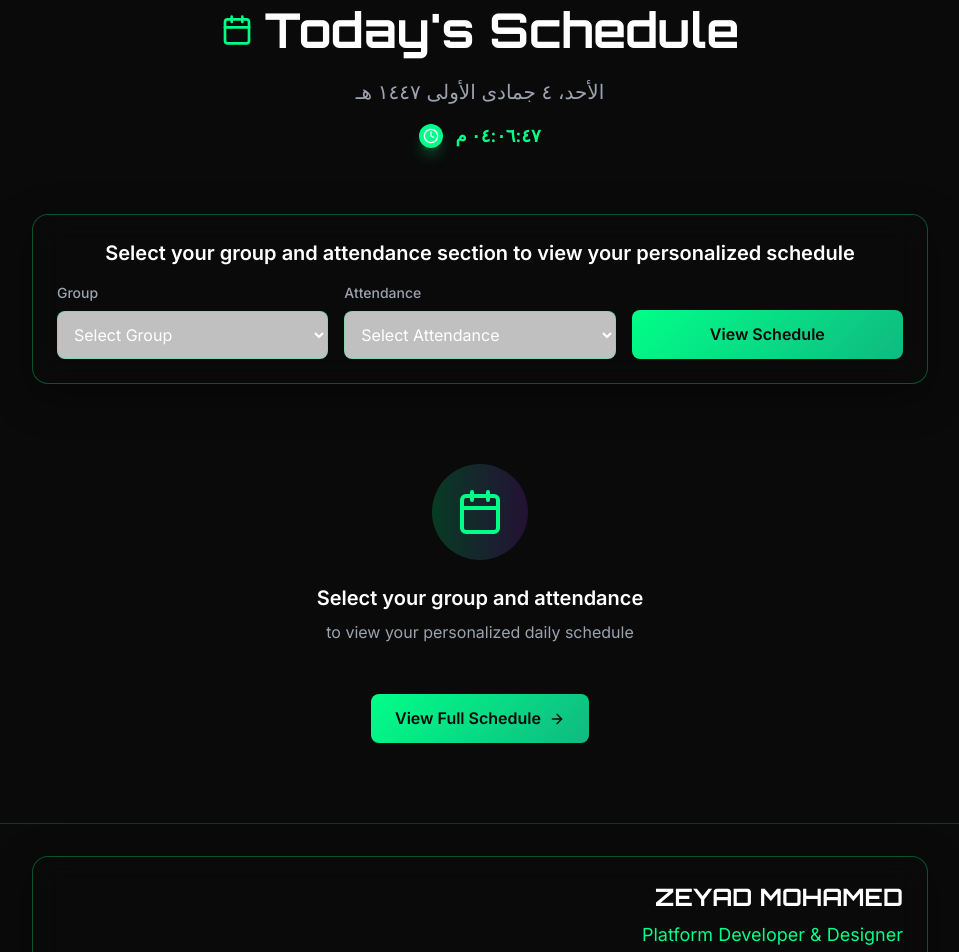
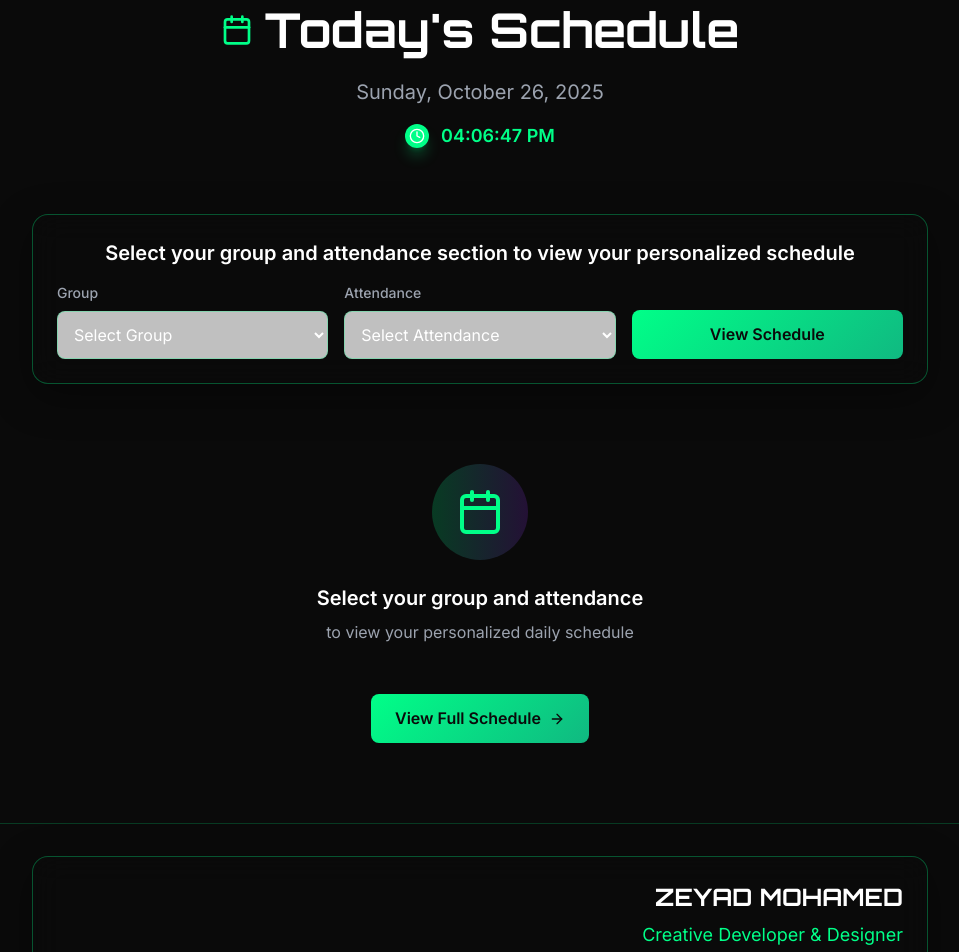
Before and after one commit to phoenixcrypto/cyber-tmsah, a Next.js app: page / in a window 1280 px wide. Shown: the part 1480-2432 px from the top of the page, without its empty margins (160-1119 px from the left). Built offline with nearby package versions, Linux system fonts and the light colour scheme.

Commit message:
Update title to Creative Developer & Designer and change time/date format to English

```diff
--- a/app/page.tsx
+++ b/app/page.tsx
@@ -90,13 +90,13 @@ export default function HomePage() {
   useEffect(() => {
     const updateTime = () => {
       const now = new Date()
-      setCurrentTime(now.toLocaleTimeString('ar-SA', {
+      setCurrentTime(now.toLocaleTimeString('en-US', {
         hour: '2-digit',
         minute: '2-digit',
         second: '2-digit',
         hour12: true
       }))
-      setCurrentDate(now.toLocaleDateString('ar-SA', {
+      setCurrentDate(now.toLocaleDateString('en-US', {
         weekday: 'long',
         year: 'numeric',
         month: 'long',
--- a/components/Footer.tsx
+++ b/components/Footer.tsx
@@ -25,7 +25,7 @@ export default function Footer() {
                 <h2 className="text-2xl font-orbitron font-bold text-dark-100 mb-2">
                   ZEYAD MOHAMED
                 </h2>
-                <p className="text-lg text-cyber-neon mb-3">Platform Developer & Designer</p>
+                <p className="text-lg text-cyber-neon mb-3">Creative Developer & Designer</p>
                 <div className="flex flex-wrap gap-3 justify-center md:justify-end mb-4">
                   <div className="flex items-center gap-2 text-dark-300">
                     <div className="w-5 h-5 bg-gradient-to-br from-cyber-green via-cyber-neon to-cyber-green rounded-full flex items-center justify-center shadow-lg shadow-cyber-green/30">
```
